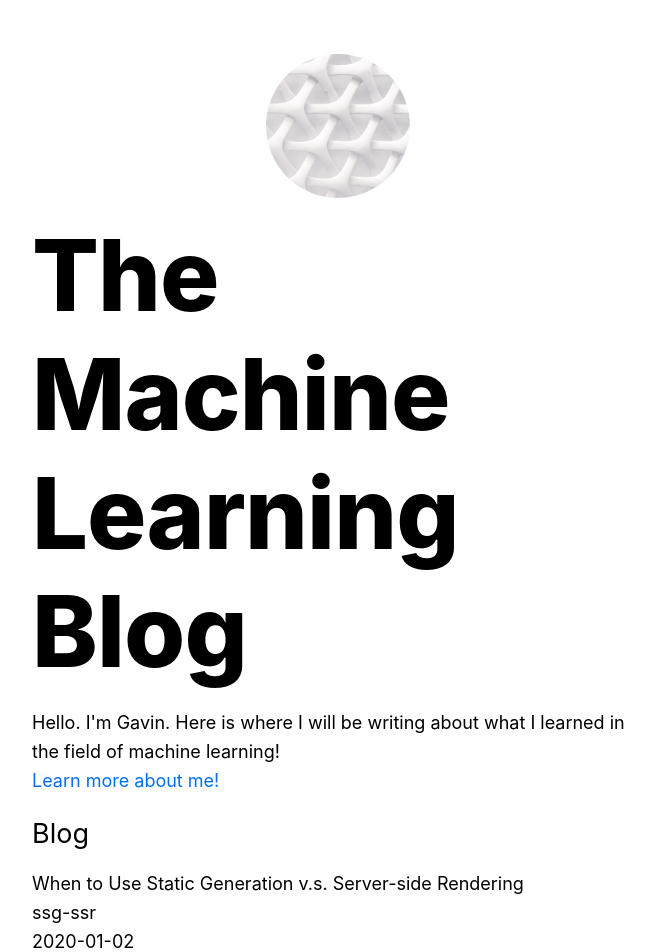
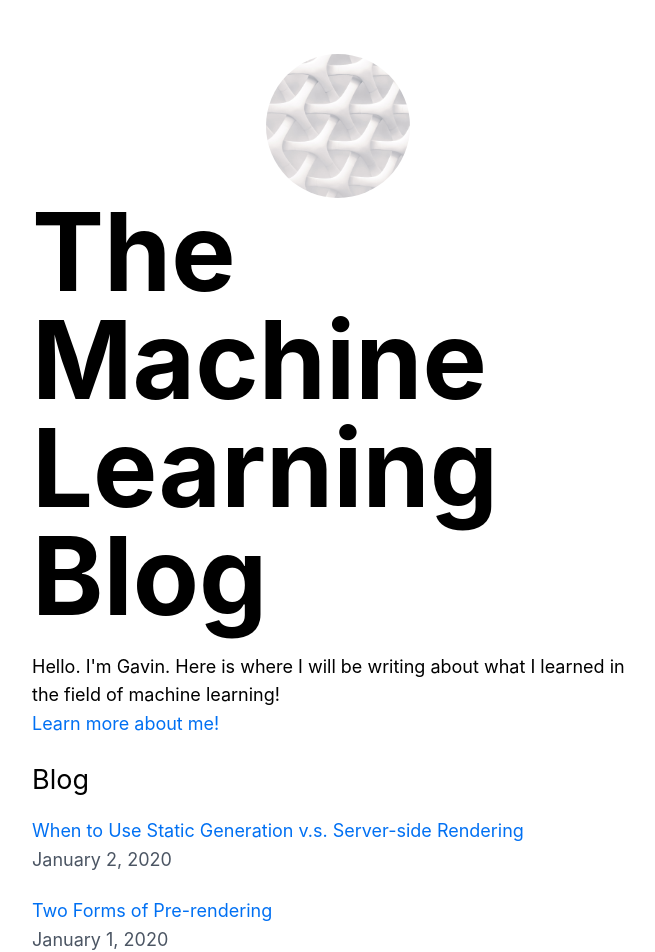
Before and after one commit to wry0313/gavinwang.dev, a Next.js app: page / in a window 1280 px wide. Shown: the top 952 px of the page, without its empty margins (302-957 px from the left). Built offline with nearby package versions, Linux system fonts and the light colour scheme.

Commit message:
tutorial final

```diff
--- /dev/null
+++ b/components/date.js
@@ -0,0 +1,6 @@
+import { parseISO, format } from 'date-fns';
+
+export default function Date({ dateString }) {
+  const date = parseISO(dateString);
+  return <time dateTime={dateString}>{format(date, 'LLLL d, yyyy')}</time>;
+}
--- a/components/layout.js
+++ b/components/layout.js
@@ -36,7 +36,7 @@ export default function Layout({ children, home }) {
               width={144}
               alt=""
             />
-            <h1 className={utilStyles.heading2Xl}>{siteTitle}</h1>
+            <h1 className="text-8xl font-bold">{siteTitle}</h1>
           </>
         ) : (
           <>
@@ -52,7 +52,7 @@ export default function Layout({ children, home }) {
             </Link>
             <h2 className={utilStyles.headingLg}>
               <Link href="/" className={utilStyles.colorInherit}>
-                ok
+              <h1 className="text-2xl font-bold">{name}</h1>
               </Link>
             </h2>
           </>
--- a/lib/posts.js
+++ b/lib/posts.js
@@ -1,6 +1,8 @@
 import fs from 'fs';
 import path from 'path';
 import matter from 'gray-matter';
+import { remark } from 'remark';
+import html from 'remark-html';
 
 const postsDirectory = path.join(process.cwd(), 'posts');
 
@@ -59,16 +61,22 @@ export function getAllPostIds() {
     });
 }
 
-export function getPostData(id) {
+export async function getPostData(id) {
     const fullPath = path.join(postsDirectory, `${id}.md`);
     const fileContents = fs.readFileSync(fullPath, 'utf8');
 
     // Use gray-matter to parse the post metadata section
     const matterResult = matter(fileContents);
 
-    // Combine the data with the id
+    // Use remark to convert markdown into HTML string
+    const processedContent = await remark()
+        .use(html)
+        .process(matterResult.content);
+    const contentHtml = processedContent.toString();
+    // Combine the data with the id and contentHtml
     return {
       id,
+      contentHtml,
       ...matterResult.data,
     };
   }
--- a/package.json
+++ b/package.json
@@ -6,6 +6,7 @@
     "start": "next start"
   },
   "dependencies": {
+    "date-fns": "^2.30.0",
     "gray-matter": "^4.0.3",
     "next": "latest",
     "react": "18.2.0",
@@ -14,6 +15,7 @@
     "remark-html": "^15.0.2"
   },
   "devDependencies": {
+    "@tailwindcss/typography": "^0.5.9",
     "autoprefixer": "^10.4.14",
     "postcss": "^8.4.23",
     "tailwindcss": "^3.3.2"
--- a/pages/index.js
+++ b/pages/index.js
@@ -2,6 +2,7 @@ import Head from 'next/head';
 import Layout, { siteTitle } from '../components/layout';
 import utilStyles from '../styles/utils.module.css';
 import Link from 'next/link'
+import Date from '../components/date';
 
 import { getSortedPostsData } from '../lib/posts';
 
@@ -20,22 +21,21 @@ export default function Home({ allPostsData }) {
       <Head>
         <title>{siteTitle}</title>
       </Head>
-      <section className="{utilStyles.headingMd}">
+      <section className="my-5">
         <p>Hello. I'm Gavin. Here is where I will be writing about what I learned in the field of machine learning!</p>
         <Link href="/about_me">Learn more about me!</Link>
-
       </section>
 
-      <section className={`${utilStyles.headingMD} ${utilStyles.padding1px} what`}>
-        <h2 className={utilStyles.headingLg}>Blog</h2>
+      <section>
+        <h2 className="text-[1.5rem] leading-[1.4] my-4">Blog</h2>
         <u1 className={utilStyles.list}>
           {allPostsData.map(post => (
             <li className={utilStyles.listItem} key={post.id}>
-              {post.title}
+              <Link href={`/posts/${post.id}`}> {post.title}</Link>
               <br />
-              {post.id}
-              <br />
-              {post.date}
+              <div className="text-gray-600">
+                <Date dateString={post.date} />
+              </div>
             </li>
           ))}
         </u1>
--- a/pages/posts/[id].js
+++ b/pages/posts/[id].js
@@ -1,16 +1,25 @@
 import Layout from '../../components/layout';
 import { getAllPostIds , getPostData } from '../../lib/posts'
+import Head from 'next/head';
+import Date from '../../components/date'
+import utilStyles from '../../styles/utils.module.css';
 
-export default function Post( { postData }) {
-    return <Layout>
-        {postData.title}
-        <br />
-        {postData.id}
-        <br />
-        {postData.date}
-        <br />
-    </Layout>
-}
+export default function Post({ postData }) {
+    return (
+      <Layout>
+        <Head>
+            <title>{postData.title}</title>
+        </Head>
+        <article>
+            <h1 className="text-[2rem] leading-[1.3] font-extrabold tracking-[-0. my-4">{postData.title}</h1>
+            <div className="text-gray-600">
+                <Date dateString={postData.date} />
+            </div>
+            <div className="prose" dangerouslySetInnerHTML={{ __html: postData.contentHtml }} />
+        </article>
+      </Layout>
+    );
+  }
 
 export async function getStaticPaths() {
     // Return a list of possible value for id
@@ -23,7 +32,7 @@ export async function getStaticPaths() {
 
 export async function getStaticProps({ params }) {
     // Fetch necessary data for the blog post using params.id
-    const postData = getPostData(params.id);
+    const postData = await getPostData(params.id);
     return {
         props: {
             postData,
--- a/tailwind.config.js
+++ b/tailwind.config.js
@@ -8,5 +8,7 @@ module.exports = {
   theme: {
     extend: {},
   },
-  plugins: [],
+  plugins: [
+    require('@tailwindcss/typography'),
+  ],
 }
```
Also changed, not shown: posts/pre-rendering.md (line endings or trailing spaces), 1 other file (tests, documents, lock files or other folders).
